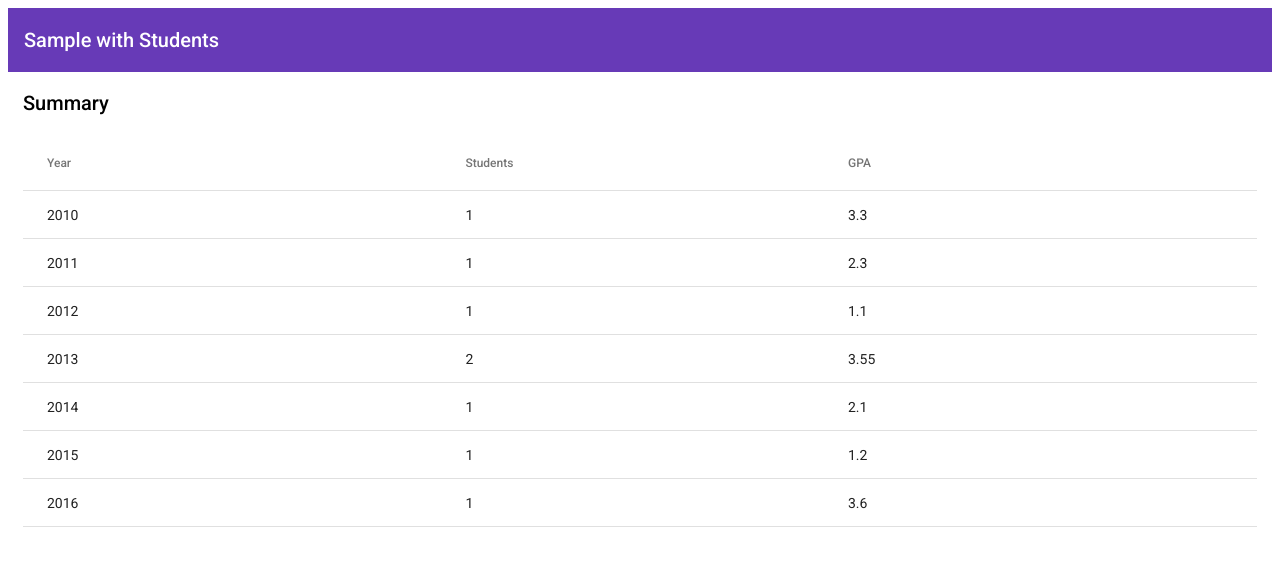
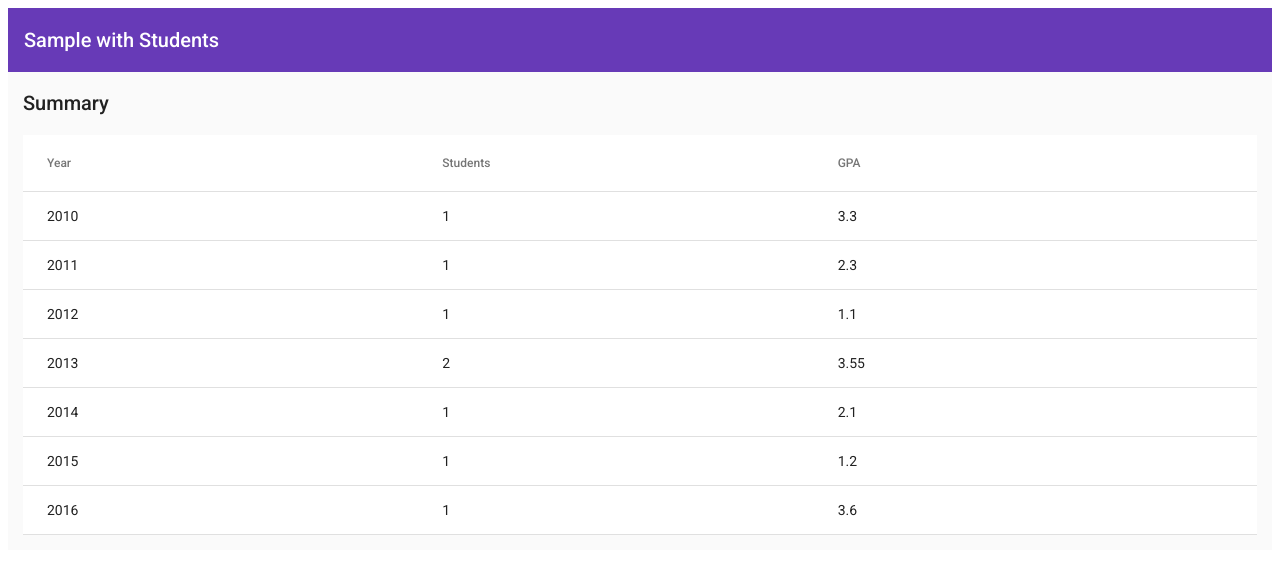
Before and after one commit to BizzyBob/sample, an Angular app: page /school-year in a window 1280 px wide. Shown: the top 574 px of the page. Built offline with nearby package versions, Linux system fonts and the light colour scheme.

Commit message:
feat: add side drawer to display year details

```diff
--- a/src/app/school-year/school-year.component.html
+++ b/src/app/school-year/school-year.component.html
@@ -1,27 +1,41 @@
-<div class="container">
+<mat-drawer-container class="container">
 
     <h2>Summary</h2>
 
-    <table mat-table [dataSource]="statsByYear$">
+    <mat-table [dataSource]="statsByYear$">
 
         <ng-container matColumnDef="year">
-            <th mat-header-cell *matHeaderCellDef>Year</th>
-            <td mat-cell *matCellDef="let row">{{ row.year }}</td>
+            <mat-header-cell *matHeaderCellDef>Year</mat-header-cell>
+            <mat-cell *matCellDef="let row">{{ row.year }}</mat-cell>
         </ng-container>
 
         <ng-container matColumnDef="attendence">
-            <th mat-header-cell *matHeaderCellDef>Students</th>
-            <td mat-cell *matCellDef="let row">{{ row.students.length }}</td>
+            <mat-header-cell *matHeaderCellDef>Students</mat-header-cell>
+            <mat-cell *matCellDef="let row">{{ row.students.length }}</mat-cell>
         </ng-container>
 
         <ng-container matColumnDef="gpa">
-            <th mat-header-cell *matHeaderCellDef>GPA</th>
-            <td mat-cell *matCellDef="let row">{{ row.averageGpa }}</td>
+            <mat-header-cell *matHeaderCellDef>GPA</mat-header-cell>
+            <mat-cell *matCellDef="let row">{{ row.averageGpa }}</mat-cell>
         </ng-container>
 
-        <tr mat-header-row *matHeaderRowDef="columns"></tr>
-        <tr mat-row *matRowDef="let row; columns: columns;"></tr>
+        <mat-header-row *matHeaderRowDef="columns"></mat-header-row>
+        <mat-row mat-ripple *matRowDef="let row; columns: columns;" (click)="selectYear(row.year)"></mat-row>
 
-    </table>
+    </mat-table>
 
-</div>
+    <mat-drawer #drawer mode="side" position="end" class="drawer">
+        <ng-container *ngIf="details$ | async as details">
+            <mat-toolbar>{{ details.year }} Details</mat-toolbar>
+            <mat-list>
+                <div mat-subheader>Students</div>
+                <mat-list>
+                    <mat-list-item *ngFor="let student of details.students">
+                        {{ student.name }} ({{ student.gpaByYear.get(details.year) }})
+                    </mat-list-item>
+                </mat-list>
+            </mat-list>
+        </ng-container>
+    </mat-drawer>
+
+</mat-drawer-container>
--- a/src/app/school-year/school-year.component.sass
+++ b/src/app/school-year/school-year.component.sass
@@ -1,5 +1,11 @@
 .container
     padding: 15px
 
-table
+.mat-table
     width: 100%
+
+.mat-row:hover .mat-cell
+   background-color: whiteSmoke
+
+.drawer
+    width: 200px
--- a/src/app/school-year/school-year.component.ts
+++ b/src/app/school-year/school-year.component.ts
@@ -1,7 +1,7 @@
-import { Component } from '@angular/core';
-import { ActivatedRoute } from '@angular/router';
-import { Observable } from 'rxjs';
-import { map } from 'rxjs/operators';
+import { Component, ViewChild } from '@angular/core';
+import { MatDrawer } from '@angular/material/sidenav';
+import { combineLatest, Observable, Subject } from 'rxjs';
+import { map, tap } from 'rxjs/operators';
 import { StudentService, Student } from '../student.service';
 
 @Component({
@@ -10,6 +10,10 @@ import { StudentService, Student } from '../student.service';
   styleUrls: ['./school-year.component.sass']
 })
 export class SchoolYearComponent {
+
+  private year$ = new Subject<number>();
+
+  @ViewChild(MatDrawer) drawer!: MatDrawer;
 
   public columns = ['year', 'attendence', 'gpa'];
 
@@ -31,6 +35,15 @@ export class SchoolYearComponent {
     })
   );
 
+  public details$ = combineLatest([this.year$, this.statsByYear$]).pipe(
+    map(([year, stats]) => stats.find(s => s.year === year)),
+    tap(() => this.drawer.open())
+  );
+
+  public selectYear(year: number) {
+    this.year$.next(year);
+  }
+
   constructor(private studentService: StudentService) { }
 
 }
```
Also changed, not shown: src/app/app.module.ts (+7 -2 lines), TODO.txt.
